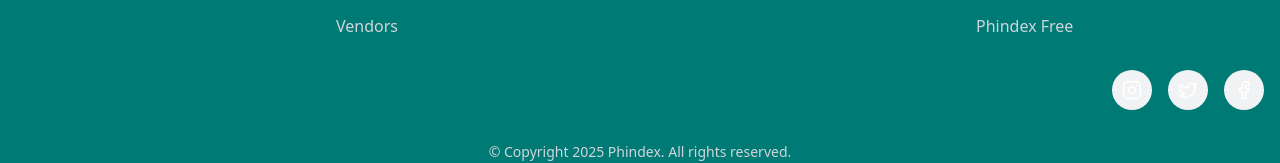
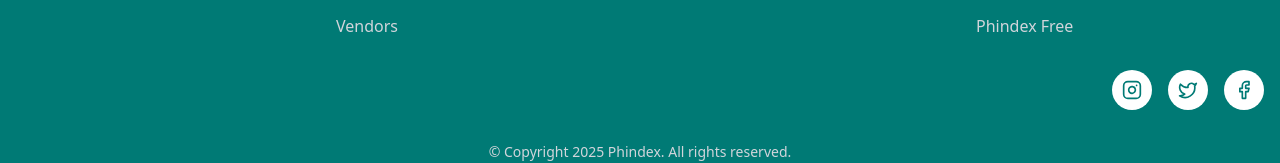
Before and after one commit to carlosleonnard/fisionomia-social-hub, a React (Vite) app: page /profile/1 in a window 1280 px wide. Shown: the part 1384-1547 px from the top of the page. Built offline with nearby package versions, Linux system fonts and the light colour scheme.

Commit message:
Change social media icon color
Updated social media icons to be more visible by changing their color to `#007a75`.

```diff
--- a/src/components/Footer.tsx
+++ b/src/components/Footer.tsx
@@ -53,14 +53,14 @@ export const Footer = () => {
         {/* Social Media Icons */}
         <div className="flex justify-end mb-8">
           <div className="flex gap-4">
-            <a href="#" className="w-10 h-10 bg-muted rounded-full flex items-center justify-center hover:bg-accent transition-colors">
-              <Instagram className="w-5 h-5 text-white" />
+            <a href="#" className="w-10 h-10 bg-white rounded-full flex items-center justify-center hover:bg-gray-100 transition-colors">
+              <Instagram className="w-5 h-5" style={{ color: '#007a75' }} />
             </a>
-            <a href="#" className="w-10 h-10 bg-muted rounded-full flex items-center justify-center hover:bg-accent transition-colors">
-              <Twitter className="w-5 h-5 text-white" />
+            <a href="#" className="w-10 h-10 bg-white rounded-full flex items-center justify-center hover:bg-gray-100 transition-colors">
+              <Twitter className="w-5 h-5" style={{ color: '#007a75' }} />
             </a>
-            <a href="#" className="w-10 h-10 bg-muted rounded-full flex items-center justify-center hover:bg-accent transition-colors">
-              <Facebook className="w-5 h-5 text-white" />
+            <a href="#" className="w-10 h-10 bg-white rounded-full flex items-center justify-center hover:bg-gray-100 transition-colors">
+              <Facebook className="w-5 h-5" style={{ color: '#007a75' }} />
             </a>
           </div>
         </div>
```
